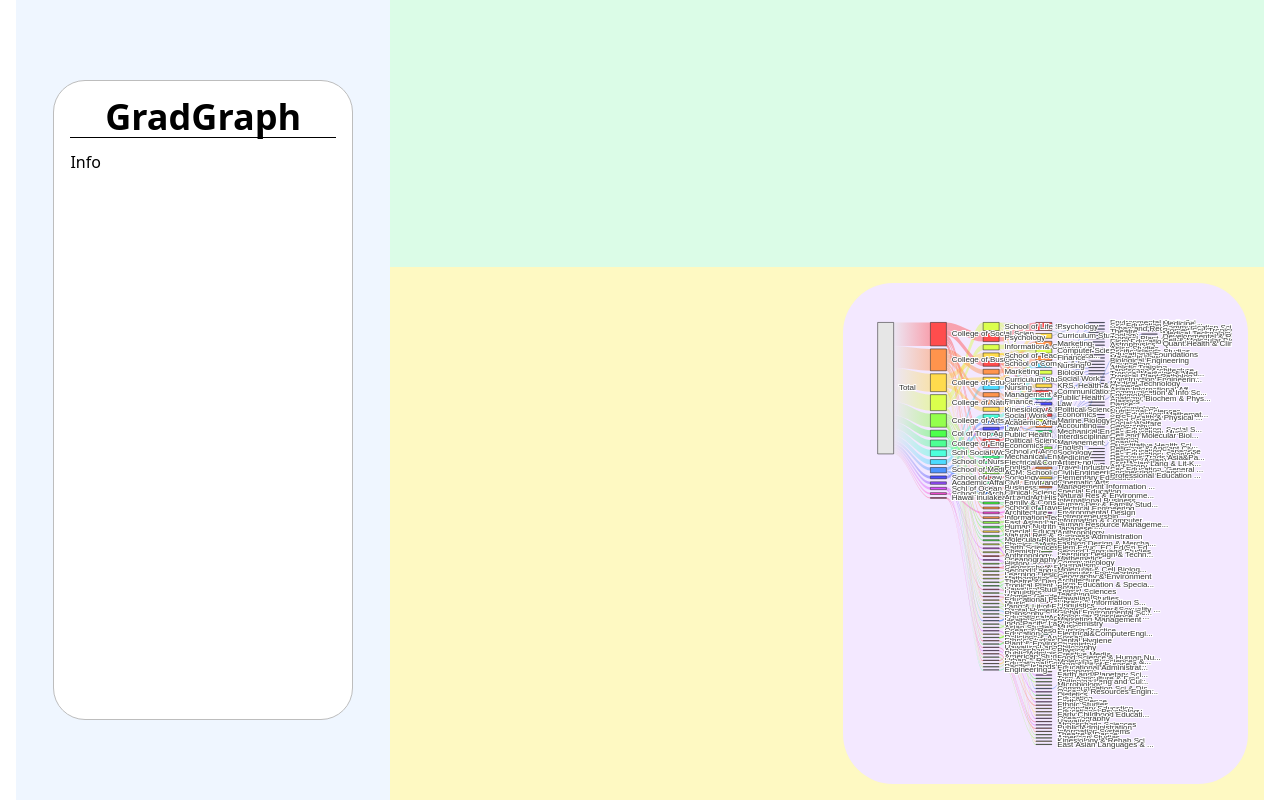
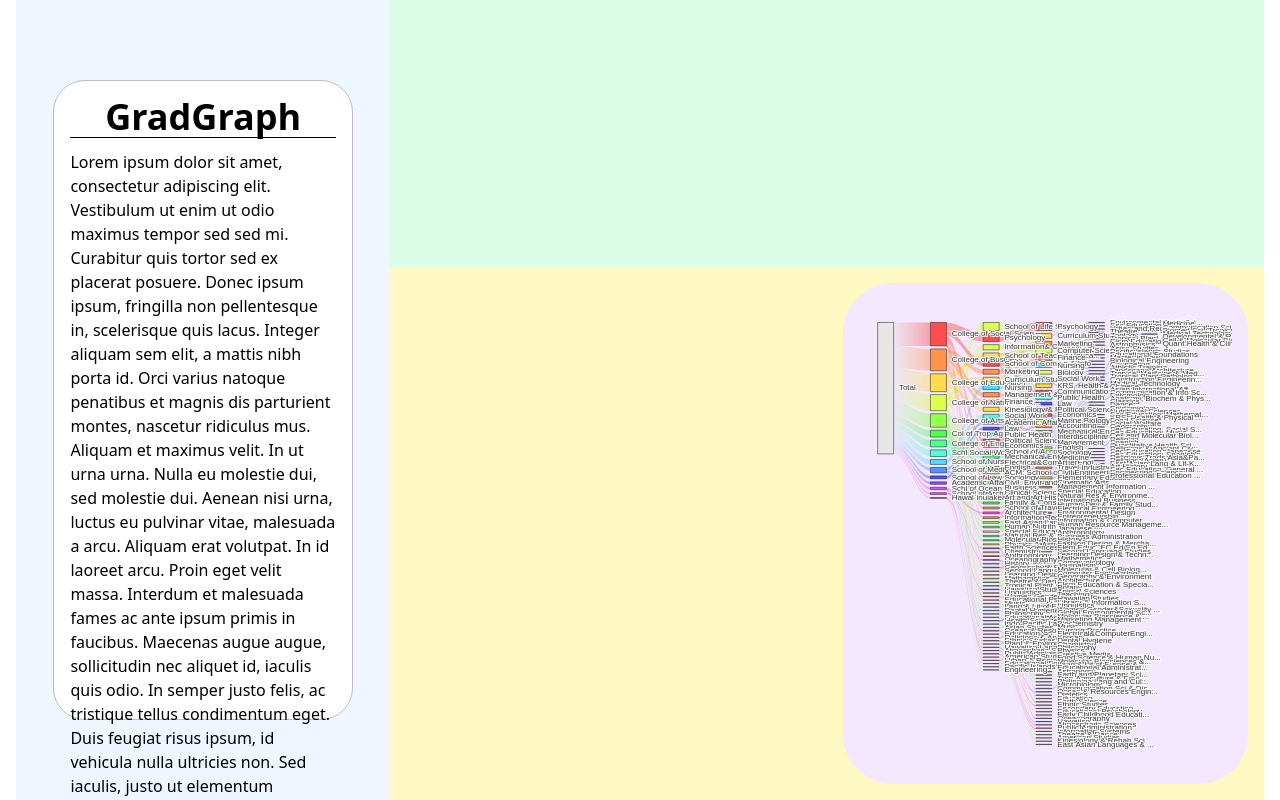
Before and after one commit to eric-z4/gradgraph, a Next.js app: page / in a window 1280 px wide. Shown: the top 800 px of the page. Built offline with nearby package versions, Linux system fonts and the light colour scheme.

Commit message:
Lorem Ipsum it up

```diff
--- a/app/components/infobox.jsx
+++ b/app/components/infobox.jsx
@@ -2,13 +2,25 @@ export default function InfoBox({
     className = ""
 })
 {
+    /*
+    * - Have text be changeable (Text as useState)
+    * - Display info of...
+    *     - Campus name
+    *     - Fiscal Year?
+    *     - Major percentage explanation?
+    *     - Breakdown of major by gender? and undergrad/grad degree
+    */
 
     return (
         <div className={className}>
             <div className="bg-white border border-[#bdbdbd] rounded-4xl h-8/10 p-4">
                 <p className="text-4xl font-bold">GradGraph</p>
                 <hr></hr>
-                <p className="pt-3 text-left">Info</p>
+                <p className="pt-3 text-left">
+                    Lorem ipsum dolor sit amet, consectetur adipiscing elit. Vestibulum ut enim ut odio maximus tempor sed sed mi. Curabitur quis tortor sed ex placerat posuere. Donec ipsum ipsum, fringilla non pellentesque in, scelerisque quis lacus. Integer aliquam sem elit, a mattis nibh porta id. Orci varius natoque penatibus et magnis dis parturient montes, nascetur ridiculus mus. Aliquam et maximus velit. In ut urna urna. Nulla eu molestie dui, sed molestie dui.
+
+                    Aenean nisi urna, luctus eu pulvinar vitae, malesuada a arcu. Aliquam erat volutpat. In id laoreet arcu. Proin eget velit massa. Interdum et malesuada fames ac ante ipsum primis in faucibus. Maecenas augue augue, sollicitudin nec aliquet id, iaculis quis odio. In semper justo felis, ac tristique tellus condimentum eget. Duis feugiat risus ipsum, id vehicula nulla ultricies non. Sed iaculis, justo ut elementum suscipit, enim tortor efficitur diam, ac fermentum diam lectus sed ipsum. Pellentesque nec ornare dolor, at suscipit turpis. Nullam commodo ornare metus eget vehicula. Etiam eget est id nulla auctor consequat et at sapien.
+                </p>
             </div>
         </div>
     );
```
